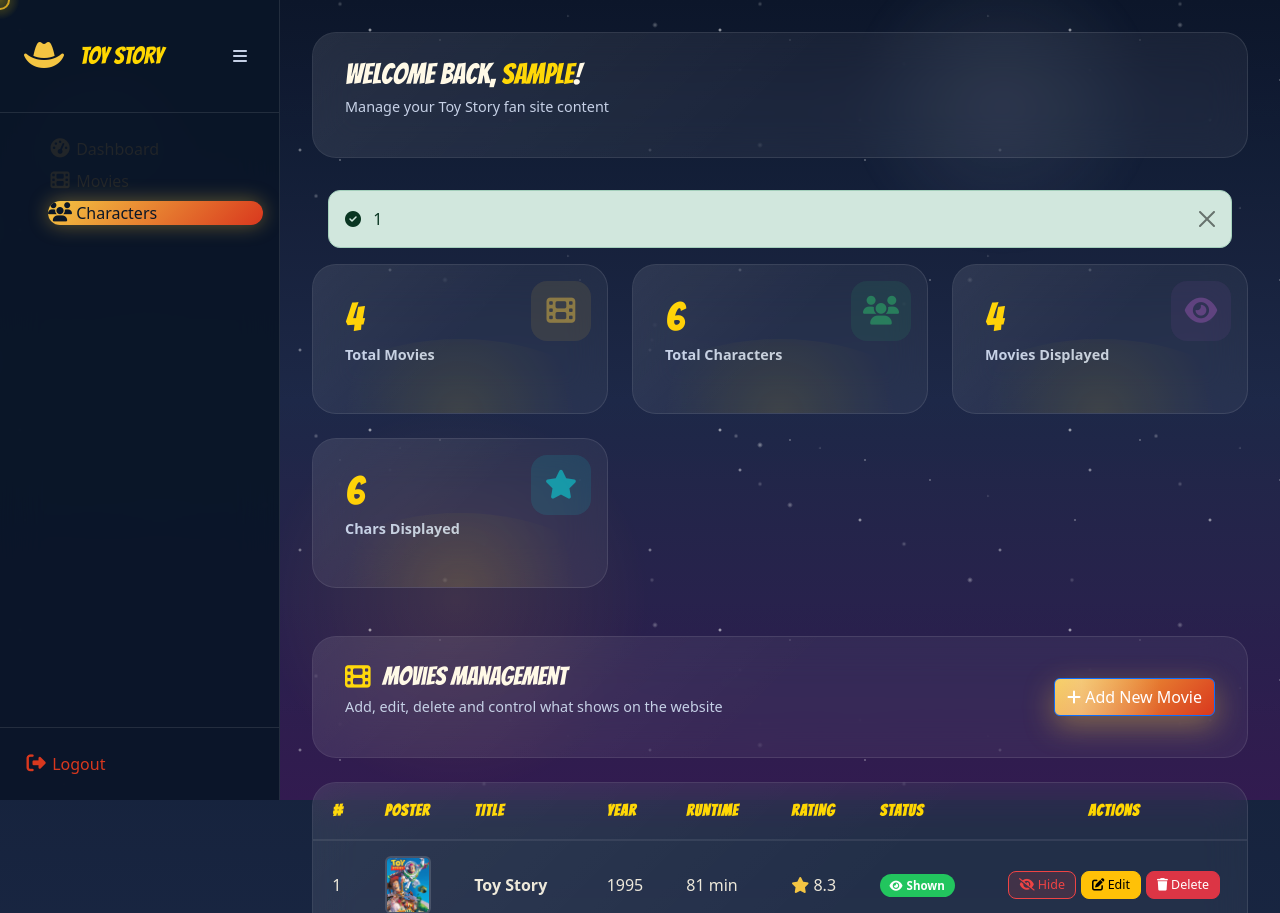
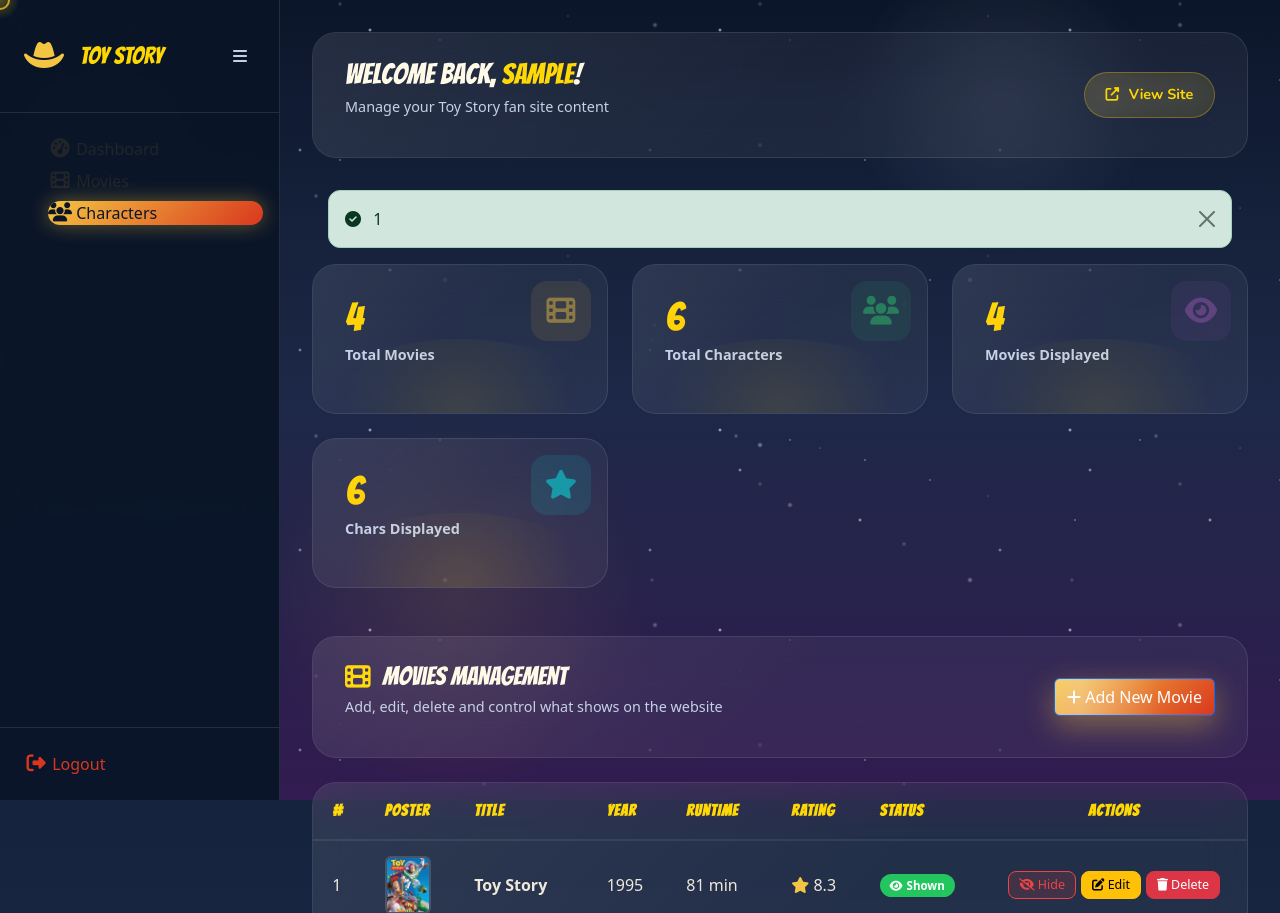
Before and after one commit to Jonas95678/IT-ELEC-TOY-STORY-FINAL-REQ-, a PHP site: page /dashboard.php in a window 1280 px wide. Shown: the top 913 px of the page. Run offline with PHP 8.4, Linux system fonts and the light colour scheme; the visitor is signed in with stand-in values (Sample User, id 1); data comes from the database, SQL or seed files in the repository.

Commit message:
update branch

```diff
--- a/toystory_web_final/toystory_web/admin-style.css
+++ b/toystory_web_final/toystory_web/admin-style.css
@@ -658,6 +658,7 @@
     border: 2px solid var(--warm-gold);
     cursor: pointer;
     transition: all 0.3s ease;
+    display: none;
 }
 
 .profile-avatar:hover {
@@ -669,6 +670,41 @@
     width: 100%;
     height: 100%;
     object-fit: cover;
+}
+
+/* View Site Button */
+.view-site-btn {
+    display: flex;
+    align-items: center;
+    gap: 0.6rem;
+    padding: 0.7rem 1.3rem;
+    background: linear-gradient(135deg, rgba(244, 197, 66, 0.15), rgba(255, 215, 0, 0.1));
+    border: 1px solid rgba(255, 215, 0, 0.3);
+    border-radius: 25px;
+    color: var(--warm-gold);
+    font-family: 'Nunito', sans-serif;
+    font-size: 0.9rem;
+    font-weight: 700;
+    text-decoration: none;
+    cursor: pointer;
+    transition: all 0.3s ease;
+    backdrop-filter: blur(10px);
+}
+
+.view-site-btn i {
+    font-size: 0.85rem;
+}
+
+.view-site-btn:hover {
+    background: linear-gradient(135deg, rgba(244, 197, 66, 0.25), rgba(255, 215, 0, 0.2));
+    border-color: var(--warm-gold);
+    color: var(--text-cream);
+    transform: translateY(-2px);
+    box-shadow: 0 5px 20px rgba(255, 215, 0, 0.3);
+}
+
+.view-site-btn span {
+    white-space: nowrap;
 }
 
 /* Stats Section */
@@ -1247,6 +1283,19 @@
     .stats-grid {
         grid-template-columns: 1fr;
     }
+
+    .view-site-btn span {
+        display: none;
+    }
+
+    .view-site-btn {
+        padding: 0.7rem;
+        border-radius: 50%;
+    }
+
+    .view-site-btn i {
+        margin: 0;
+    }
 }
 
 @media (max-width: 480px) {
--- a/toystory_web_final/toystory_web/dashboard.php
+++ b/toystory_web_final/toystory_web/dashboard.php
@@ -193,6 +193,10 @@ $displayChars  = (int) mysqli_num_rows(mysqli_query($conn, "SELECT id FROM `$tab
                     </div>
                 </div>
                 <div class="topbar-right">
+                    <a href="../index.php" target="_blank" class="view-site-btn">
+                        <i class="fas fa-external-link-alt"></i>
+                        <span>View Site</span>
+                    </a>
                 </div>
             </header>
 
```
Also changed, not shown: 1 other file.
